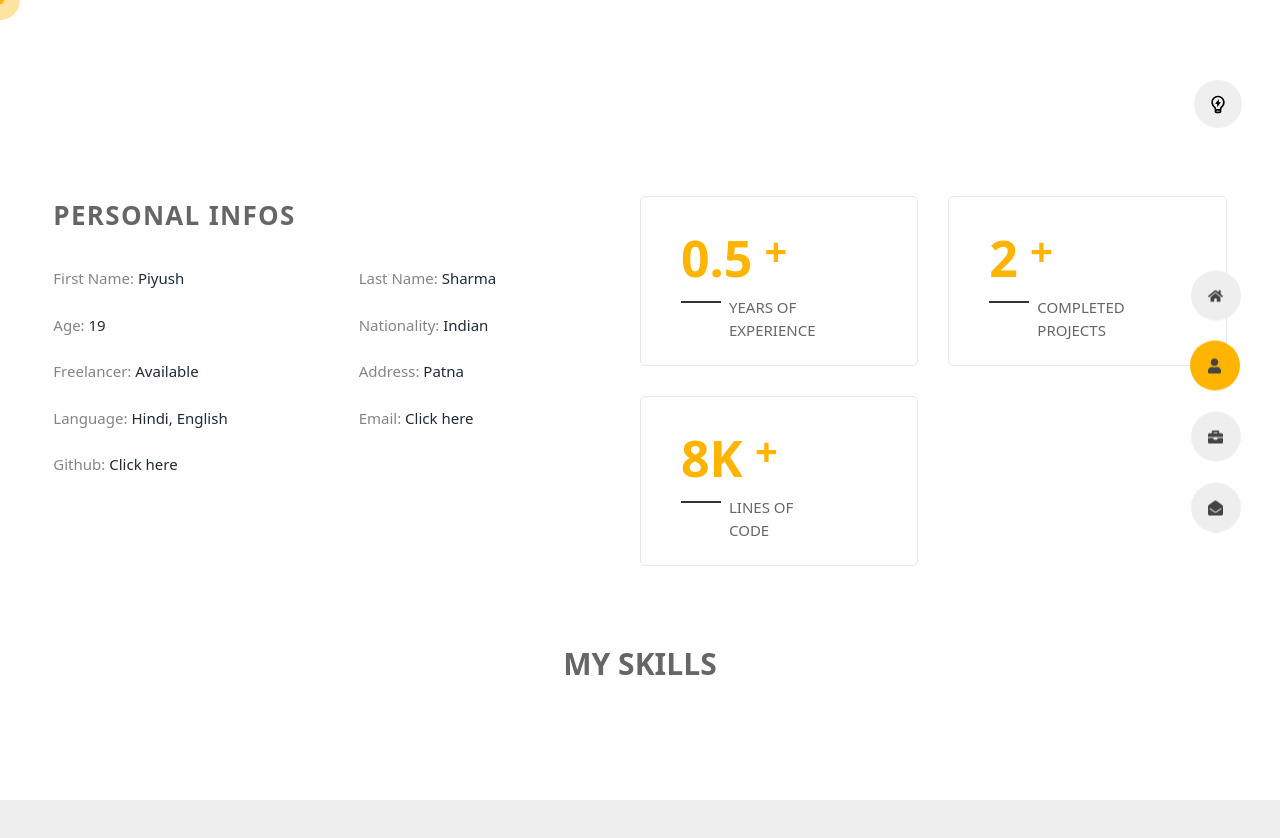
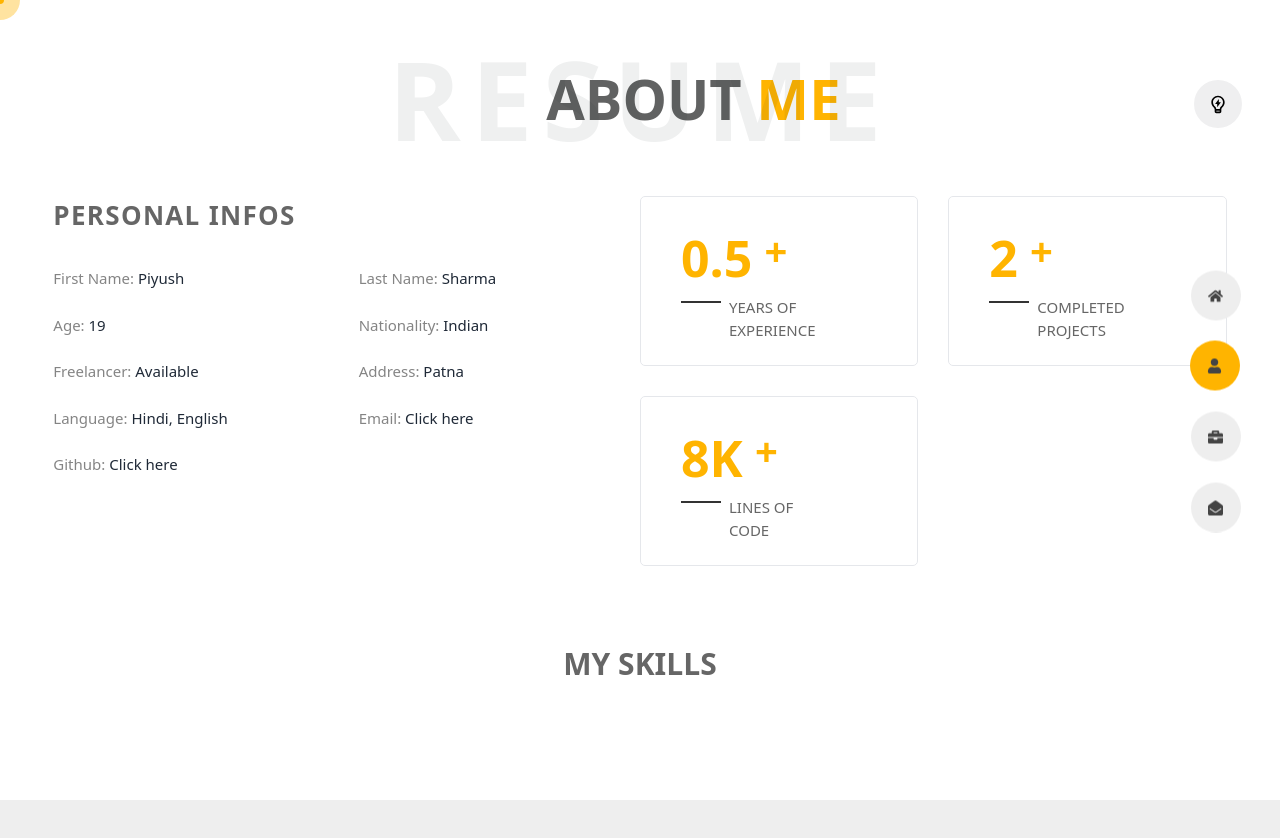
Before and after one commit to PiyushSharma31112/PortFolio, a React (Vite) app: page /AboutMe in a window 1280 px wide. Both pictures are taken after a click on the tab "ABOUT". Shown: the top 838 px of the page. Built offline with nearby package versions, Linux system fonts and the light colour scheme.

Commit message:
error fix

```diff
--- a/src/components/common/PageHeading.jsx
+++ b/src/components/common/PageHeading.jsx
@@ -1,17 +1,17 @@
 import React from 'react'
 
-function PageHeading({ frontText, backText, highlightedText }) {
+function PageHeading({ mainText, secondText, highLightedText }) {
   return (
     <div className='relative py-10 text-left md:text-center md:py-20 '>
           <h1 className='w-screen text-[15px] sm:text-3xl font-extrabold uppercase md:text-[56px] text-center md:text-center lg:text-center dark:text-white text-[#616262]'>
-              {frontText}
+              {mainText}
               &nbsp;
               <span className='text-primary-yellow'>
-                  {highlightedText}
+                  {highLightedText}
               </span>
           </h1>
           <span className='uppercase dark:text-[#ffffff12] text-[#1e253012] lg:text-[110px] md:text-[45px] font-extrabold tracking-[10px] absolute top-1/2 left-1/2 -translate-x-1/2 lg:-translate-y-1/2 md:-translate-y-4 '>
-              {backText}
+              {secondText}
           </span>
     </div>
   )
```
